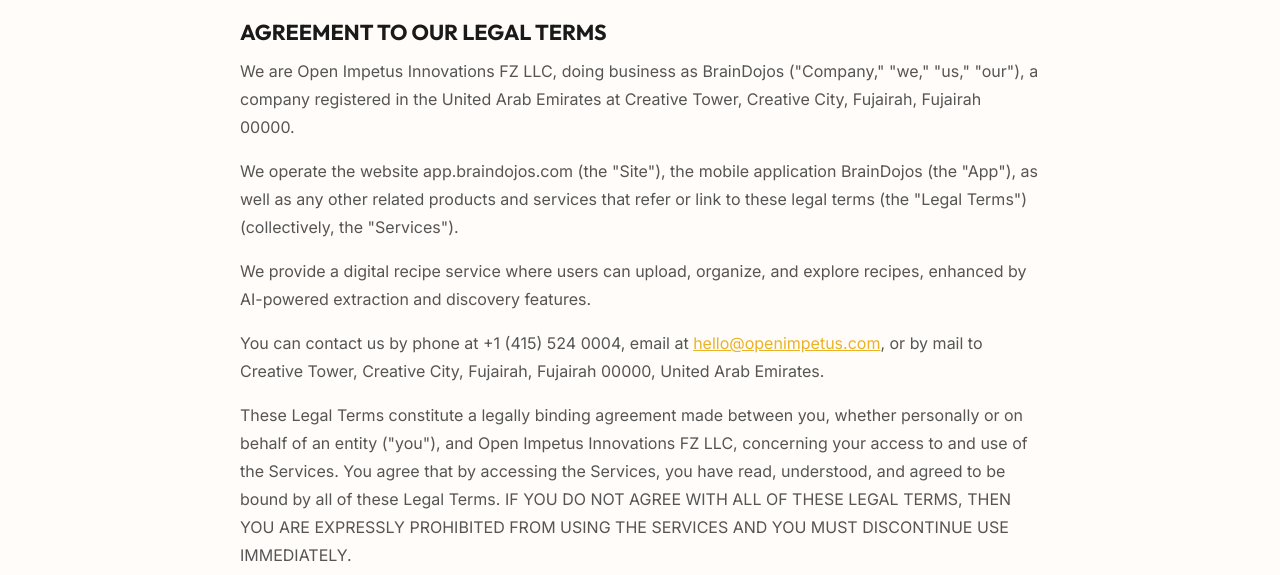
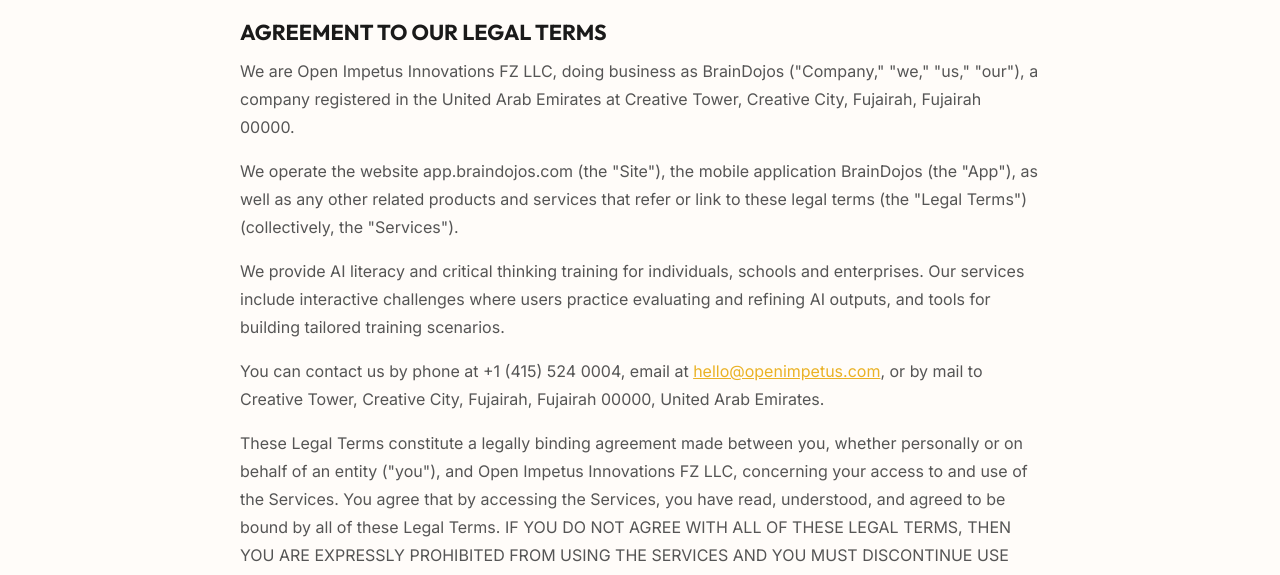
Before and after one commit to BrainDojos/BrainDojos.github.io, a plain HTML site: page terms.html in a window 1280 px wide. Shown: the part 211-786 px from the top of the page. Drawn offline with Linux system fonts and the light colour scheme.

Commit message:
Updated terms of service to reflect new focus on AI literacy and critical thinking training, replacing previous digital recipe service description.

```diff
--- a/terms.html
+++ b/terms.html
@@ -34,7 +34,7 @@
 <h2>AGREEMENT TO OUR LEGAL TERMS</h2>
 <p>We are Open Impetus Innovations FZ LLC, doing business as BrainDojos ("Company," "we," "us," "our"), a company registered in the United Arab Emirates at Creative Tower, Creative City, Fujairah, Fujairah 00000.</p>
 <p>We operate the website app.braindojos.com (the "Site"), the mobile application BrainDojos (the "App"), as well as any other related products and services that refer or link to these legal terms (the "Legal Terms") (collectively, the "Services").</p>
-<p>We provide a digital recipe service where users can upload, organize, and explore recipes, enhanced by AI-powered extraction and discovery features.</p>
+<p>We provide AI literacy and critical thinking training for individuals, schools and enterprises. Our services include interactive challenges where users practice evaluating and refining AI outputs, and tools for building tailored training scenarios.</p>
 <p>You can contact us by phone at +1 (415) 524 0004, email at <a href="mailto:hello@openimpetus.com">hello@openimpetus.com</a>, or by mail to Creative Tower, Creative City, Fujairah, Fujairah 00000, United Arab Emirates.</p>
 <p>These Legal Terms constitute a legally binding agreement made between you, whether personally or on behalf of an entity ("you"), and Open Impetus Innovations FZ LLC, concerning your access to and use of the Services. You agree that by accessing the Services, you have read, understood, and agreed to be bound by all of these Legal Terms. IF YOU DO NOT AGREE WITH ALL OF THESE LEGAL TERMS, THEN YOU ARE EXPRESSLY PROHIBITED FROM USING THE SERVICES AND YOU MUST DISCONTINUE USE IMMEDIATELY.</p>
 <p>Supplemental terms and conditions or documents that may be posted on the Services from time to time are hereby expressly incorporated herein by reference. We reserve the right, in our sole discretion, to make changes or modifications to these Legal Terms from time to time. We will alert you about any changes by updating the "Last updated" date of these Legal Terms, and you waive any right to receive specific notice of each such change. It is your responsibility to periodically review these Legal Terms to stay informed of updates. You will be subject to, and will be deemed to have been made aware of and to have accepted, the changes in any revised Legal Terms by your continued use of the Services after the date such revised Legal Terms are posted.</p>
```
